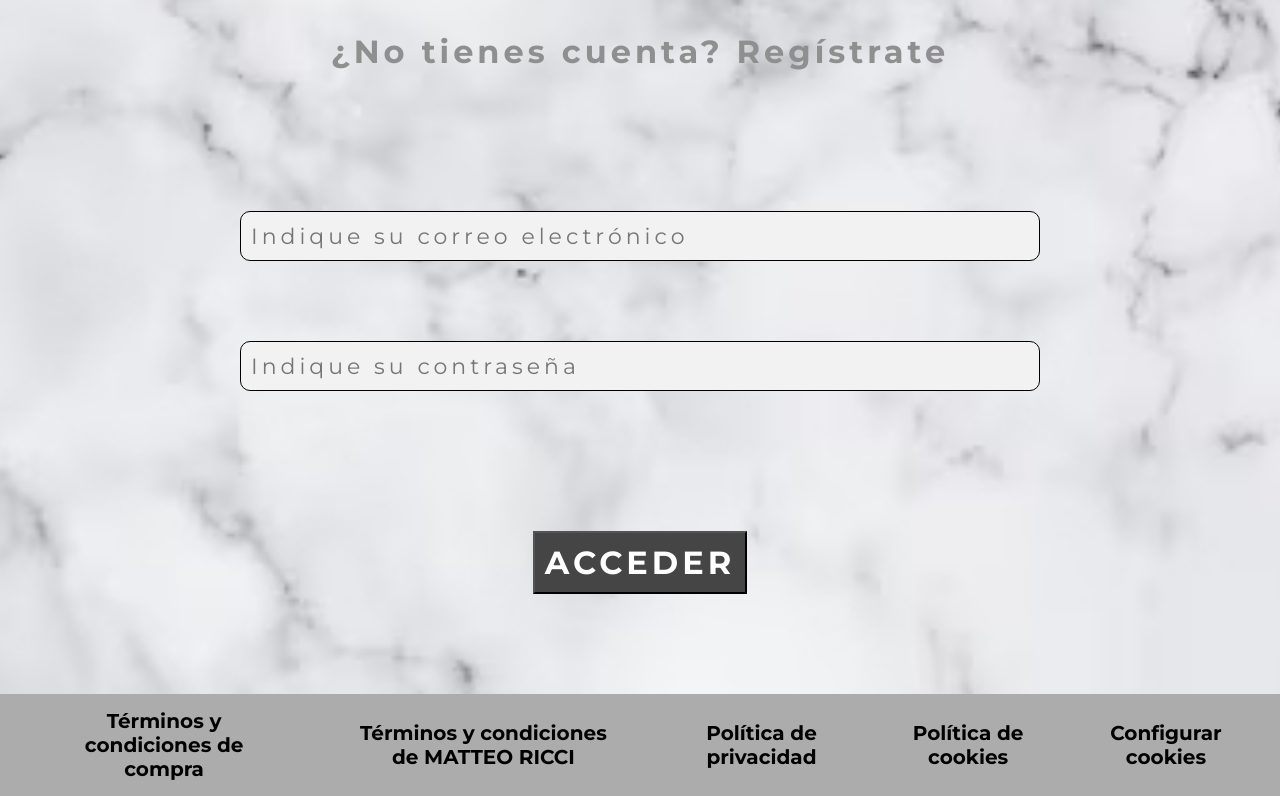
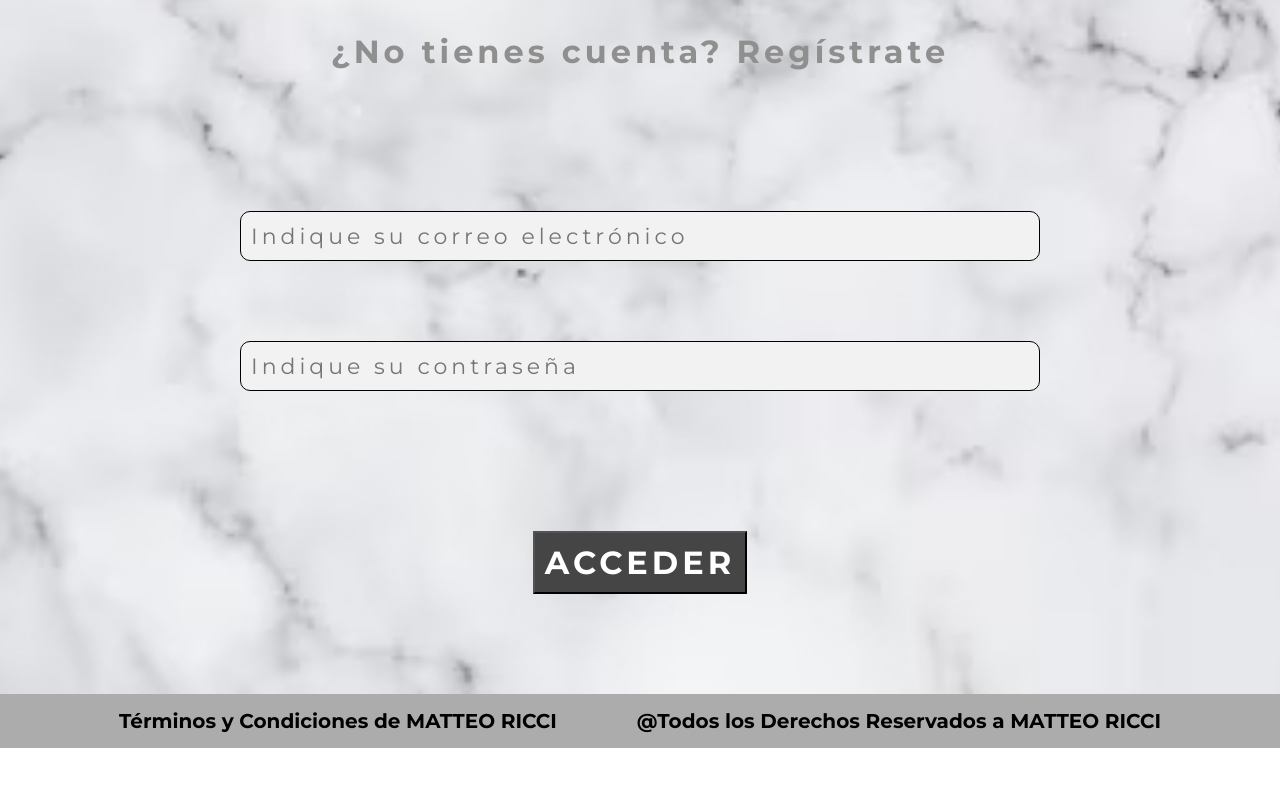
Before and after one commit to zeentollo/TFG, a Vue app in the folder frontend/tfg/: page / in a window 1280 px wide. Shown: the part 970-1766 px from the top of the page. After the commit the page ends 1718 px from the top, so only its background shows below. Built offline with nearby package versions, Linux system fonts and the light colour scheme.

Commit message:
Corrijo error de factura usuario y cambio footer

```diff
--- a/frontend/tfg/src/App.vue
+++ b/frontend/tfg/src/App.vue
@@ -4,11 +4,8 @@
     <router-view/>
     <footer id="footer">
       <ul id="lista_footer">
-        <li>Términos y condiciones de compra</li>
-        <li>Términos y condiciones de MATTEO RICCI</li>
-        <li>Política de privacidad</li>
-        <li>Política de cookies</li>
-        <li>Configurar cookies</li>
+        <li>Términos y Condiciones de MATTEO RICCI</li>
+        <li>@Todos los Derechos Reservados a MATTEO RICCI</li>
       </ul>
     </footer>
   </section>
```
Also changed, not shown: 1 other file (tests, documents, lock files or other folders).
